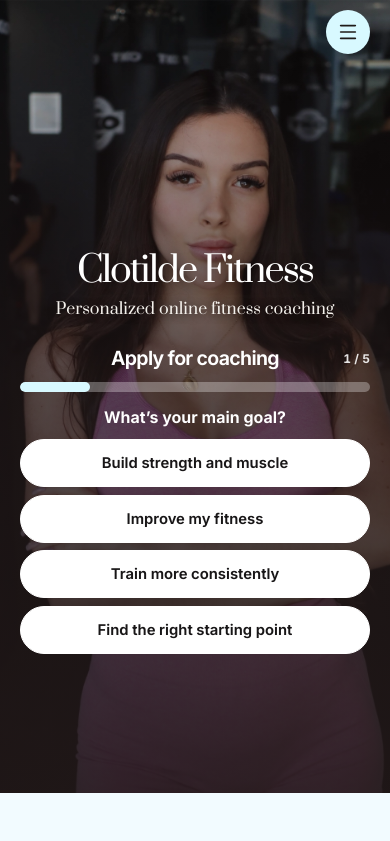
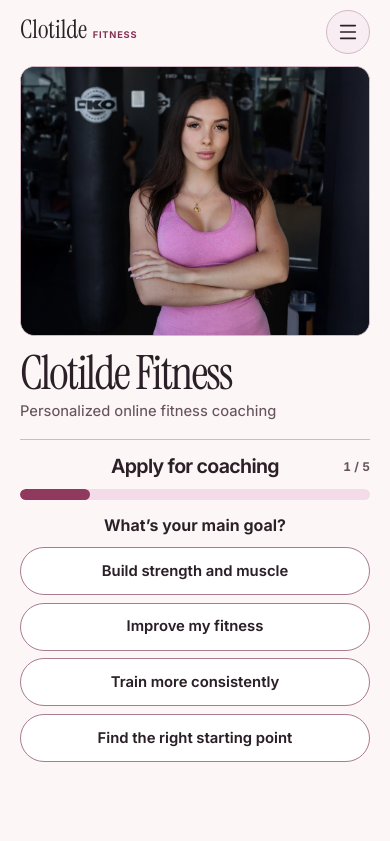
Before and after one commit to bagzbagz123/cloe-webiste, a Next.js app: page / in a window 390 px wide. Shown: the top 841 px of the page. Built offline with nearby package versions, Linux system fonts and the light colour scheme.

Commit message:
Give Clotilde’s portrait its own space and match the site palette

```diff
--- a/app/clotilde-nav.module.css
+++ b/app/clotilde-nav.module.css
@@ -1,55 +1,46 @@
 .header {
-  --nav-pale: #d8f9ff;
-  --nav-ink: #1f1b19;
   position: absolute;
   z-index: 20;
   inset: 0 0 auto;
-  color: #fff;
+  color: var(--espresso);
   pointer-events: none;
 }
 
 .inner {
   display: flex;
-  width: min(76rem, 100% - 2 * var(--gutter, 1.25rem));
+  width: min(var(--rail), 100% - 2 * var(--gutter));
   height: 4rem;
   margin-inline: auto;
   align-items: center;
-  justify-content: flex-end;
+  justify-content: space-between;
 }
 
 .wordmark {
-  position: absolute;
-  width: 1px;
-  height: 1px;
-  overflow: hidden;
-  clip-path: inset(50%);
-  white-space: nowrap;
+  display: inline-flex;
+  min-height: 2.75rem;
+  align-items: baseline;
+  gap: .35rem;
+  padding-block: .42rem;
+  color: var(--espresso);
+  font: 400 1.6rem/1 var(--display);
+  pointer-events: auto;
 }
 
-.wordmark:focus-visible {
-  inset: .625rem auto auto var(--gutter, 1.25rem);
-  display: inline-flex;
-  width: auto;
-  height: 2.75rem;
-  align-items: baseline;
-  gap: .35rem;
-  overflow: visible;
-  clip-path: none;
-  border-radius: 99rem;
-  padding: .65rem .8rem;
-  background: var(--nav-pale);
-  color: var(--nav-ink);
-  font: 700 1rem/1.4 var(--body);
-  pointer-events: auto;
+.wordmark small {
+  color: var(--plum);
+  font: 700 .58rem/1 var(--body);
+  letter-spacing: .085em;
+  text-transform: uppercase;
 }
 
 .navigation {
   display: flex;
   align-items: center;
   gap: clamp(.7rem, 1.7vw, 1.35rem);
+  border: 1px solid var(--line);
   border-radius: 99rem;
   padding: .2rem .2rem .2rem .95rem;
-  background: rgb(31 27 25 / 84%);
+  background: var(--paper);
   font-family: var(--body);
   pointer-events: auto;
 }
@@ -73,7 +64,7 @@
 }
 
 .link:hover {
-  color: var(--nav-pale);
+  color: var(--rose);
   text-decoration: underline;
   text-underline-offset: .3em;
 }
@@ -82,18 +73,18 @@
   gap: .55rem;
   border-radius: 99rem;
   padding-inline: .95rem;
-  background: var(--nav-pale);
-  color: var(--nav-ink);
+  background: var(--plum);
+  color: var(--card);
   font-weight: 750;
   white-space: nowrap;
 }
 
-.apply:hover { background: #fff; }
+.apply:hover { background: var(--plum-deep); }
 
 .toggle { display: none; }
 
 .header :is(a, button):focus-visible {
-  outline: 2px solid var(--nav-pale);
+  outline: 2px solid var(--rose);
   outline-offset: 3px;
 }
 
@@ -103,11 +94,11 @@
     width: 2.75rem;
     height: 2.75rem;
     place-items: center;
-    border: 0;
+    border: 1px solid var(--line);
     border-radius: 50%;
     padding: 0;
-    background: var(--nav-pale);
-    color: var(--nav-ink);
+    background: var(--blush);
+    color: var(--espresso);
     cursor: pointer;
     pointer-events: auto;
   }
@@ -121,9 +112,8 @@
     overflow-y: auto;
     border-radius: .9rem;
     padding: .55rem .9rem .9rem;
-    background: var(--nav-pale);
-    color: var(--nav-ink);
-    box-shadow: 0 10px 35px rgb(31 27 25 / 24%);
+    background: var(--paper);
+    color: var(--espresso);
   }
 
   .navigation[data-open="true"] {
@@ -138,20 +128,9 @@
 
   .link {
     justify-content: flex-start;
-    border-bottom: 1px solid #1f1b1938;
+    border-bottom: 1px solid var(--line);
     padding-inline: .15rem;
     font-size: 1rem;
     font-weight: 700;
   }
-
-  .link:hover { color: var(--nav-ink); }
-
-  .apply {
-    background: var(--nav-ink);
-    color: var(--nav-pale);
-  }
-
-  .apply:hover { background: #403a36; }
-
-  .header .navigation a:focus-visible { outline-color: var(--nav-ink); }
 }
--- a/app/coaching-application.module.css
+++ b/app/coaching-application.module.css
@@ -1,17 +1,19 @@
 .application {
+  --form-control-line: #a87b91;
+  --form-error: #9b2448;
   width: min(100%, 46rem);
   margin-inline: auto;
-  color: #fff;
-  color-scheme: dark;
+  color: var(--espresso);
+  color-scheme: light;
 }
 
 .application ::selection {
-  background: var(--form-accent, #d8f9ff);
-  color: #181617;
+  background: var(--form-accent);
+  color: var(--espresso);
 }
 
 .application :is(button, input, textarea, a):focus-visible {
-  outline: 2px solid var(--form-accent, #d8f9ff);
+  outline: 2px solid var(--rose);
   outline-offset: 3px;
 }
 
@@ -34,7 +36,7 @@
 .topline > span {
   grid-column: 3;
   justify-self: end;
-  color: var(--form-muted, rgb(255 255 255 / 88%));
+  color: var(--muted-ink);
   font-size: 0.75rem;
   font-weight: 700;
   font-variant-numeric: tabular-nums;
@@ -46,14 +48,14 @@
   margin-block: 0.75rem 0.95rem;
   overflow: hidden;
   border-radius: 99rem;
-  background: rgb(255 255 255 / 30%);
+  background: var(--form-accent);
 }
 
 .progress span {
   display: block;
   height: 100%;
   border-radius: inherit;
-  background: var(--form-accent, #d8f9ff);
+  background: var(--rose);
   transition: width 0.25s ease;
 }
 
@@ -65,7 +67,7 @@
 .question {
   margin: 0 0 0.1rem;
   outline: none;
-  color: #fff;
+  color: var(--espresso);
   font-size: clamp(1rem, 2.2vw, 1.16rem);
   font-weight: 670;
   line-height: 1.25;
@@ -94,39 +96,40 @@
   justify-content: center;
   width: 100%;
   padding: 0.55rem 2rem;
-  border: 1px solid #fff;
+  border: 1px solid var(--form-control-line);
   border-radius: 99rem;
-  background: #fff;
-  color: #181617;
+  background: var(--card);
+  color: var(--espresso);
   text-align: center;
 }
 
 .choice svg {
   position: absolute;
   right: 0.8rem;
+  color: var(--rose);
 }
 
 .choice[aria-pressed="true"] {
-  border-color: var(--form-accent, #d8f9ff);
-  background: var(--form-accent, #d8f9ff);
+  border-color: var(--rose);
+  background: var(--form-accent);
 }
 
 .hint,
 .error {
   margin: 0;
-  color: var(--form-muted, rgb(255 255 255 / 88%));
+  color: var(--muted-ink);
   font-size: 0.86rem;
   line-height: 1.45;
 }
 
 .hint a {
-  color: var(--form-accent, #d8f9ff);
+  color: var(--rose);
   text-decoration: underline;
   text-underline-offset: 0.18em;
 }
 
 .error {
-  color: #ffd6e2;
+  color: var(--form-error);
   font-weight: 650;
 }
 
@@ -134,22 +137,21 @@
   box-sizing: border-box;
   width: 100%;
   min-height: 3rem;
-  border: 1px solid #fff;
+  border: 1px solid var(--form-control-line);
   border-radius: 0.8rem;
   padding: 0.65rem 0.85rem;
-  background: #fff;
-  color: #181617;
-  caret-color: #181617;
-  color-scheme: light;
+  background: var(--card);
+  color: var(--espresso);
+  caret-color: var(--rose);
   font: 400 1rem/1.35 var(--body, Inter, Arial, sans-serif);
 }
 
 .field::placeholder {
-  color: #595259;
+  color: var(--muted-ink);
 }
 
 .field[aria-invalid="true"] {
-  border-color: #c54472;
+  border-color: var(--form-error);
 }
 
 textarea.field {
@@ -169,7 +171,7 @@ textarea.field {
   border: 0;
   border-radius: 0.25rem;
   background: transparent;
-  color: #fff;
+  color: var(--plum);
 }
 
 .back:hover {
@@ -180,22 +182,22 @@ textarea.field {
 .next {
   justify-content: center;
   padding: 0.55rem 1.05rem;
-  border: 1px solid var(--form-accent, #d8f9ff);
+  border: 1px solid var(--plum);
   border-radius: 99rem;
-  background: var(--form-accent, #d8f9ff);
-  color: #181617;
+  background: var(--plum);
+  color: var(--card);
   text-align: center;
 }
 
 @media (hover: hover) {
   .choice:hover {
-    border-color: var(--form-accent, #d8f9ff);
-    background: var(--form-accent, #d8f9ff);
+    border-color: var(--rose);
+    background: var(--form-accent);
   }
 
   .next:hover {
-    border-color: #fff;
-    background: #fff;
+    border-color: var(--plum-deep);
+    background: var(--plum-deep);
   }
 }
 
--- a/app/coaching-next-steps.module.css
+++ b/app/coaching-next-steps.module.css
@@ -32,7 +32,7 @@
   gap: clamp(.72rem, 2vw, 1.15rem);
   border-radius: 1.25rem;
   padding: clamp(1rem, 2.4vw, 1.55rem);
-  background: var(--form-accent, #d8f9ff);
+  background: var(--form-accent, #f3dce7);
 }
 
 .number {
--- a/app/coaching.module.css
+++ b/app/coaching.module.css
@@ -1,19 +1,19 @@
-@import url('https://fonts.googleapis.com/css2?family=Inter:wght@400..800&family=Prata&display=swap');
+@import url('https://fonts.googleapis.com/css2?family=Instrument+Serif&family=Inter:wght@400..800&display=swap');
 
 .page {
-  --paper: #f2fbff;
+  --paper: #fcf7f6;
   --card: #fff;
-  --espresso: #1f1b19;
-  --plum: #354e53;
-  --plum-deep: #263e43;
-  --rose: #416168;
-  --blush: #edfafd;
-  --form-accent: #d8f9ff;
-  --muted-ink: #4f5455;
-  --line: #ccdde0;
-  --hero-ink: #211a19;
-  --on-dark: #f4f1ec;
-  --display: 'Prata', Georgia, serif;
+  --espresso: #2b2027;
+  --plum: #843254;
+  --plum-deep: #64213f;
+  --rose: #90395f;
+  --blush: #f8edf2;
+  --form-accent: #f3dce7;
+  --muted-ink: #66535e;
+  --line: #d3b9c5;
+  --hero-ink: #30212a;
+  --on-dark: #f8eef2;
+  --display: 'Instrument Serif', Georgia, serif;
   --body: 'Inter', Arial, sans-serif;
   --gutter: max(1.25rem, 4vw);
   --section-space: clamp(3rem, 7vw, 6rem);
@@ -40,41 +40,43 @@
 .skipLink:focus { transform: translateY(0); }
 
 .hero {
+  padding-block: clamp(4.65rem, 6vw, 5.55rem) clamp(1.8rem, 4.6vw, 3.85rem);
+  background: var(--paper);
+}
+.heroLayout {
+  display: grid;
+  grid-template-columns: minmax(0, 1.03fr) minmax(0, 1fr);
+  gap: clamp(1.05rem, 2.75vw, 2.6rem);
+}
+.heroPortrait {
   position: relative;
-  isolation: isolate;
-  display: grid;
-  min-height: max(43rem, 96svh);
-  align-items: start;
+  min-width: 0;
+  min-height: clamp(27rem, 43vw, 36rem);
+  overflow: hidden;
+  border: 1px solid var(--line);
+  border-radius: clamp(.9rem, 1.8vw, 1.5rem);
   background: var(--hero-ink);
-  color: var(--card);
 }
-.heroImage { z-index: -2; object-fit: cover; object-position: 50% 31%; }
-.hero::before {
-  position: absolute;
-  z-index: -1;
-  inset: 0;
-  background: linear-gradient(180deg, #21181837 0%, #21181857 24%, #211818ab 54%, #211818df 100%);
-  content: '';
-}
+.heroImage { object-fit: cover; object-position: 50% 29%; }
 .heroContent {
-  width: min(100% - 2 * var(--gutter), 58rem);
-  margin-inline: auto;
-  padding-block: clamp(12rem, 34.5svh, 22rem) clamp(3rem, 7vw, 5rem);
-  text-align: center;
+  min-width: 0;
+  align-self: center;
+  padding: clamp(.65rem, 2vw, 2rem) clamp(.25rem, 1.1vw, .85rem);
 }
 .hero h1 {
   margin: 0;
-  font: 400 clamp(3.3rem, 7.2vw, 6.4rem)/1.08 var(--display);
-  letter-spacing: -.062em;
-  text-shadow: 0 1px 11px #16101180;
+  font: 400 clamp(4rem, 7.5vw, 7rem)/.91 var(--display);
+  letter-spacing: -.039em;
 }
 .heroLead {
-  margin: .5rem 0 clamp(1.9rem, 4vw, 2.9rem);
-  color: var(--on-dark);
-  font: 400 clamp(1rem, 2.1vw, 1.55rem)/1.4 var(--display);
-  text-shadow: 0 1px 8px #161011a1;
+  margin: .65rem 0 clamp(1.25rem, 3vw, 1.9rem);
+  color: var(--muted-ink);
+  font: 450 clamp(.92rem, 1.45vw, 1.12rem)/1.45 var(--body);
 }
-.hero :focus-visible { outline-color: var(--form-accent); }
+.heroContent > section {
+  padding-top: clamp(.95rem, 1.85vw, 1.5rem);
+  border-top: 1px solid var(--line);
+}
 
 .eyebrow {
   color: var(--plum);
@@ -191,12 +193,13 @@
 .footerLinks a:hover { text-decoration: underline; text-underline-offset: .2em; }
 
 @media (max-width: 760px) {
-  .hero { min-height: max(39rem, 94svh); }
-  .heroImage { object-position: 52% 0%; }
-  .hero::before { background: linear-gradient(180deg, #21181822 3%, #21181878 31%, #211818aa 48%, #211818e5 100%); }
-  .heroContent { padding-block: clamp(13rem, 29.9svh, 17rem) 2.75rem; }
-  .hero h1 { font-size: clamp(1.9rem, 9.2vw, 3.5rem); letter-spacing: -.055em; }
-  .heroLead { margin-block: .45rem 1.65rem; }
+  .hero { padding-block: 4.15rem 1.75rem; }
+  .heroLayout { grid-template-columns: minmax(0, 1fr); gap: 1rem; }
+  .heroPortrait { min-height: 0; aspect-ratio: 1.3; }
+  .heroImage { object-position: 52% 25%; }
+  .heroContent { padding: 0; }
+  .hero h1 { font-size: clamp(2.95rem, 12vw, 4.65rem); }
+  .heroLead { margin-block: .42rem 1rem; }
   .benefits, .aboutLayout, .faqLayout, .contactLayout { grid-template-columns: minmax(0, 1fr); }
   .sectionTitle { text-wrap: initial; }
 }
--- a/app/page.tsx
+++ b/app/page.tsx
@@ -81,11 +81,15 @@ export default function Home() {
 
       <main id="main">
         <section className={styles.hero} aria-labelledby="hero-title">
-          <Image className={styles.heroImage} src="/images/clotilde-portrait.webp" fill alt="Clotilde in pink workout clothes at the gym" sizes="100vw" priority />
-          <div className={styles.heroContent}>
-            <h1 id="hero-title">Clotilde Fitness</h1>
-            <p className={styles.heroLead}>Personalized online fitness coaching</p>
-            <CoachingApplication />
+          <div className={`${styles.shell} ${styles.heroLayout}`}>
+            <figure className={styles.heroPortrait}>
+              <Image className={styles.heroImage} src="/images/clotilde-portrait.webp" fill alt="Clotilde in pink workout clothes at the gym" sizes="(max-width: 760px) calc(100vw - 40px), (max-width: 1300px) 45vw, 590px" priority />
+            </figure>
+            <div className={styles.heroContent}>
+              <h1 id="hero-title">Clotilde Fitness</h1>
+              <p className={styles.heroLead}>Personalized online fitness coaching</p>
+              <CoachingApplication />
+            </div>
           </div>
         </section>
 
```
